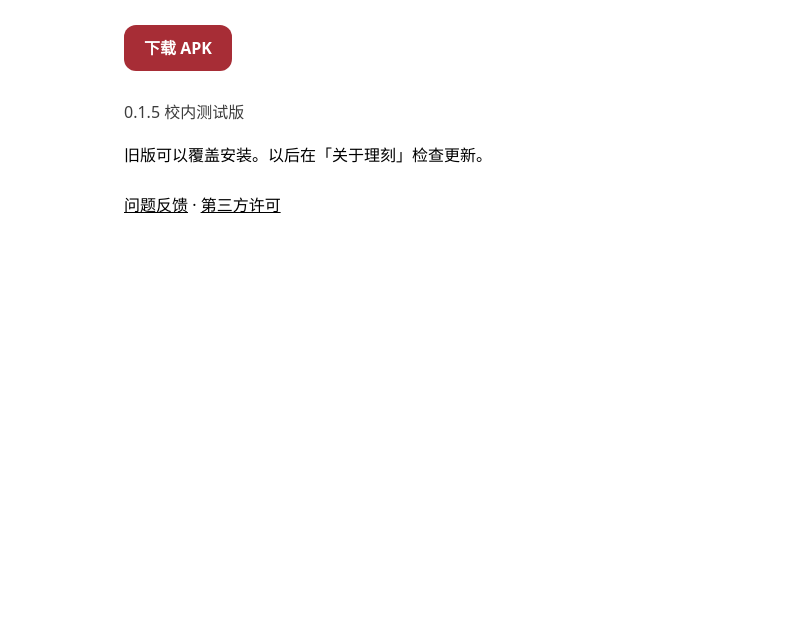
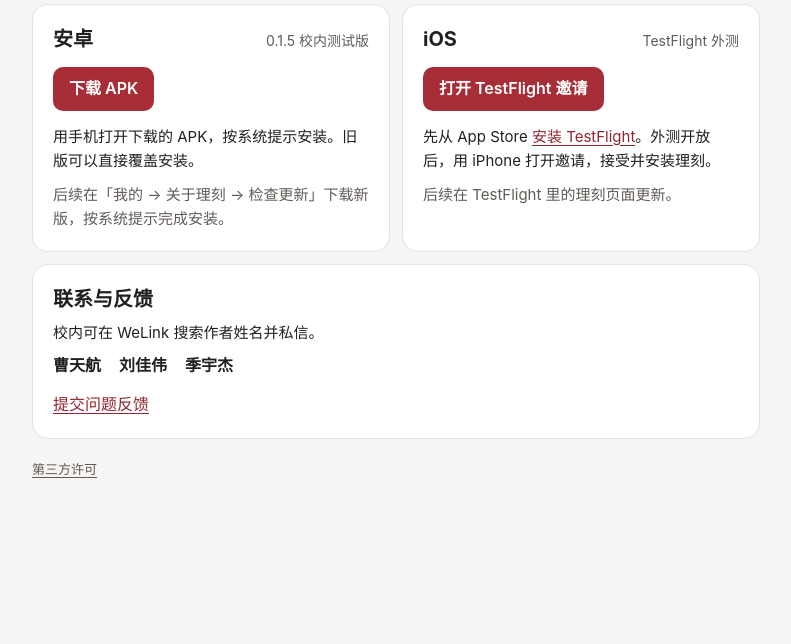
Before and after one commit to Cao150702/like-downloads, a plain HTML site: page index.html in a window 1280 px wide. Shown: the part 156-800 px from the top of the page, without its empty margins (244-1035 px from the left). Drawn offline with Linux system fonts and the light colour scheme.

Commit message:
Publish installation and feedback for iOS and Android

```diff
--- a/index.html
+++ b/index.html
@@ -3,30 +3,129 @@
 <head>
   <meta charset="utf-8">
   <meta name="viewport" content="width=device-width,initial-scale=1">
-  <title>下载理刻 Android</title>
+  <meta name="description" content="理刻的 iOS 和安卓安装、更新与反馈入口">
+  <title>理刻 · 安装与更新</title>
   <style>
-    :root { color-scheme: light dark; font-family: system-ui, sans-serif; }
-    body { margin: 0; line-height: 1.65; }
-    main { max-width: 34rem; margin: 9vh auto; padding: 0 24px; }
-    h1 { margin: 0 0 12px; font-size: 2rem; line-height: 1.2; }
-    .download { display: inline-block; margin: 12px 0; padding: 10px 20px; border-radius: 12px;
-      color: #fff; background: #a72d36; text-decoration: none; font-weight: 600; }
-    .details { opacity: .76; }
-    footer { margin-top: 24px; }
+    :root {
+      color-scheme: light dark;
+      font-family: -apple-system, BlinkMacSystemFont, "PingFang SC", "Microsoft YaHei", system-ui, sans-serif;
+      --background: #f6f5f3;
+      --surface: #fff;
+      --ink: #22201f;
+      --muted: #605b57;
+      --line: #e6e2de;
+      --accent: #a72d36;
+      --link: #922630;
+      --button-ink: #fff;
+    }
+    @media (prefers-color-scheme: dark) {
+      :root {
+        --background: #151413;
+        --surface: #21201f;
+        --ink: #f4efec;
+        --muted: #c1b8b3;
+        --line: #393533;
+        --accent: #ec8c94;
+        --link: #f3a5ad;
+        --button-ink: #231719;
+      }
+    }
+    * { box-sizing: border-box; }
+    body { margin: 0; background: var(--background); color: var(--ink); line-height: 1.6; }
+    main { max-width: 48rem; margin: 0 auto; padding: clamp(32px, 8vw, 64px) 20px 32px; }
+    h1 { margin: 0; font-size: 2rem; line-height: 1.25; }
+    h2 { margin: 0; font-size: 1.25rem; line-height: 1.4; }
+    p { margin: 0; }
+    a { color: var(--link); text-underline-offset: .2em; }
+    a:focus-visible { outline: 2px solid var(--accent); outline-offset: 4px; }
+    header > p { margin-top: 6px; color: var(--muted); }
+    .platforms { display: grid; gap: 12px; margin-top: 24px; }
+    .panel { padding: 20px; border: 1px solid var(--line); border-radius: 16px; background: var(--surface); }
+    .platform-header { display: flex; align-items: baseline; flex-wrap: wrap; justify-content: space-between; gap: 4px 16px; }
+    .version { color: var(--muted); font-size: .875rem; }
+    .button {
+      display: inline-flex;
+      align-items: center;
+      min-height: 44px;
+      margin: 14px 0;
+      padding: 8px 16px;
+      border-radius: 10px;
+      background: var(--accent);
+      color: var(--button-ink);
+      font-weight: 600;
+      text-decoration: none;
+    }
+    .panel > p + p { margin-top: 10px; }
+    .panel > p { font-size: .9375rem; }
+    .update { color: var(--muted); }
+    .contact { margin-top: 12px; }
+    .contact > p { margin-top: 8px; }
+    .authors { display: flex; flex-wrap: wrap; gap: 6px 18px; margin: 8px 0 14px; padding: 0; list-style: none; }
+    .authors li { font-weight: 600; }
+    footer { margin-top: 20px; color: var(--muted); font-size: .8125rem; }
     footer a { color: inherit; }
+    @media (min-width: 42rem) {
+      .platforms { grid-template-columns: repeat(2, minmax(0, 1fr)); }
+    }
   </style>
 </head>
 <body>
   <main>
-    <h1>理刻 Android</h1>
-    <p>课表、作业、课件和录播。</p>
-    <a class="download" href="./android/like-android-6.apk" download>下载 APK</a>
-    <p class="details">0.1.5 校内测试版</p>
-    <p>旧版可以覆盖安装。以后在「关于理刻」检查更新。</p>
-    <footer>
-      <a href="https://github.com/Cao150702/like-downloads/issues/new/choose">问题反馈</a>
-      · <a href="./NextChat-LICENSE.txt">第三方许可</a>
-    </footer>
+    <header>
+      <h1>理刻</h1>
+      <p>安装与更新</p>
+    </header>
+
+    <section class="platforms" aria-label="手机安装">
+      <article class="panel" aria-labelledby="android-title">
+        <div class="platform-header">
+          <h2 id="android-title">安卓</h2>
+          <p id="android-version" class="version">0.1.5 校内测试版</p>
+        </div>
+        <a id="android-download" class="button" href="./android/like-android-6.apk" download>下载 APK</a>
+        <p>用手机打开下载的 APK，按系统提示安装。旧版可以直接覆盖安装。</p>
+        <p class="update">后续在「我的 → 关于理刻 → 检查更新」下载新版，按系统提示完成安装。</p>
+      </article>
+
+      <article class="panel" aria-labelledby="ios-title">
+        <div class="platform-header">
+          <h2 id="ios-title">iOS</h2>
+          <p class="version">TestFlight 外测</p>
+        </div>
+        <a class="button" href="https://testflight.apple.com/join/Ek6bg8ng">打开 TestFlight 邀请</a>
+        <p>先从 App Store <a href="https://apps.apple.com/cn/app/testflight/id899247664">安装 TestFlight</a>。外测开放后，用 iPhone 打开邀请，接受并安装理刻。</p>
+        <p class="update">后续在 TestFlight 里的理刻页面更新。</p>
+      </article>
+    </section>
+
+    <section class="panel contact" aria-labelledby="contact-title">
+      <h2 id="contact-title">联系与反馈</h2>
+      <p>校内可在 WeLink 搜索作者姓名并私信。</p>
+      <ul class="authors">
+        <li>曹天航</li>
+        <li>刘佳伟</li>
+        <li>季宇杰</li>
+      </ul>
+      <a href="https://github.com/Cao150702/like-downloads/issues/new/choose">提交问题反馈</a>
+    </section>
+
+    <footer><a href="./NextChat-LICENSE.txt">第三方许可</a></footer>
   </main>
+  <script>
+    async function updateAndroidDownload() {
+      const response = await fetch("./android/latest.json", { cache: "no-cache" });
+      if (!response.ok) return;
+      const release = await response.json();
+      if (release.schema !== 1 || release.package !== "cn.codejoy.campuslife.pilot"
+          || !Number.isInteger(release.versionCode) || release.versionCode < 6 || release.versionCode > 2100000000
+          || release.apk !== `like-android-${release.versionCode}.apk`
+          || typeof release.versionName !== "string" || !/^[A-Za-z0-9][A-Za-z0-9._+-]{0,63}$/.test(release.versionName)) {
+        return;
+      }
+      document.getElementById("android-download").setAttribute("href", `./android/${release.apk}`);
+      document.getElementById("android-version").textContent = `${release.versionName.replace(/-pilot$/, "")} 校内测试版`;
+    }
+    updateAndroidDownload().catch(() => {});
+  </script>
 </body>
 </html>
```
Also changed, not shown: 1 other file.
